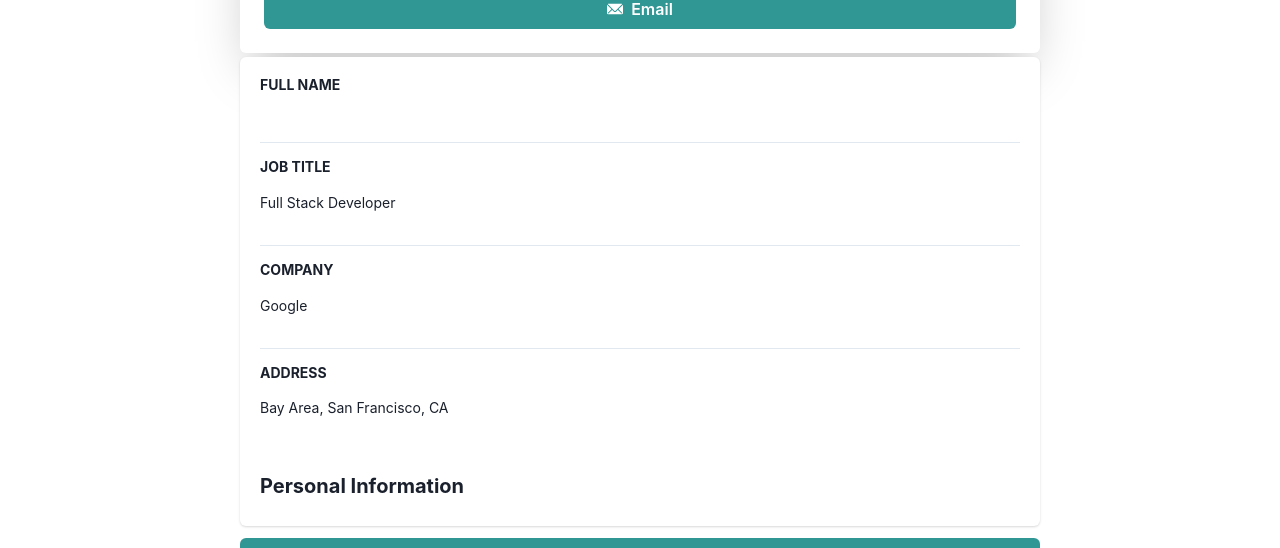
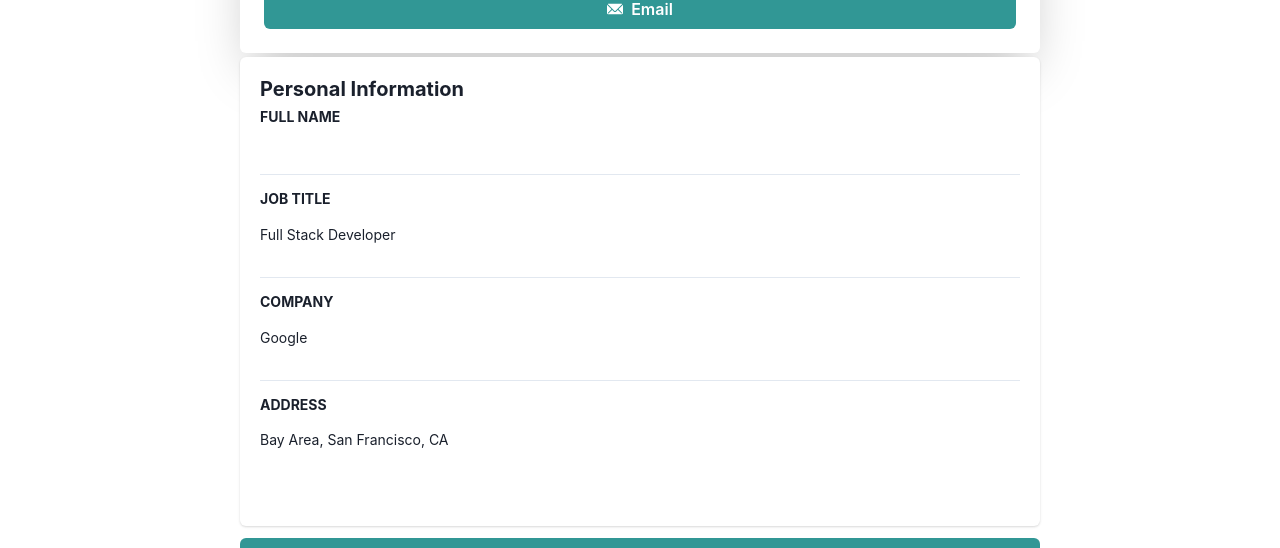
Before and after one commit to AllenHirmiz/Team-5-Task-Manager, a React (Vite) app in the folder client/: page /profile in a window 1280 px wide. Shown: the part 332-880 px from the top of the page. Built offline with nearby package versions, Linux system fonts and the light colour scheme; no server answers.

Commit message:
fix the full name position

```diff
--- a/client/src/pages/ProfilePage.jsx
+++ b/client/src/pages/ProfilePage.jsx
@@ -142,6 +142,7 @@ function ProfilePage() {
 
 
           <CardBody >
+          <Heading size="md">Personal Information</Heading>
             <Stack divider={<StackDivider />} spacing="4">
               <Box>
                 <Heading size="xs" textTransform="uppercase">
@@ -179,7 +180,7 @@ function ProfilePage() {
           </CardBody>
 
           <CardHeader>
-            <Heading size="md">Personal Information</Heading>
+
             <Button w={"100%"}
               mt={8}
               bg={useColorModeValue("#319795", "gray.900")} // original button color was #151f21
```
